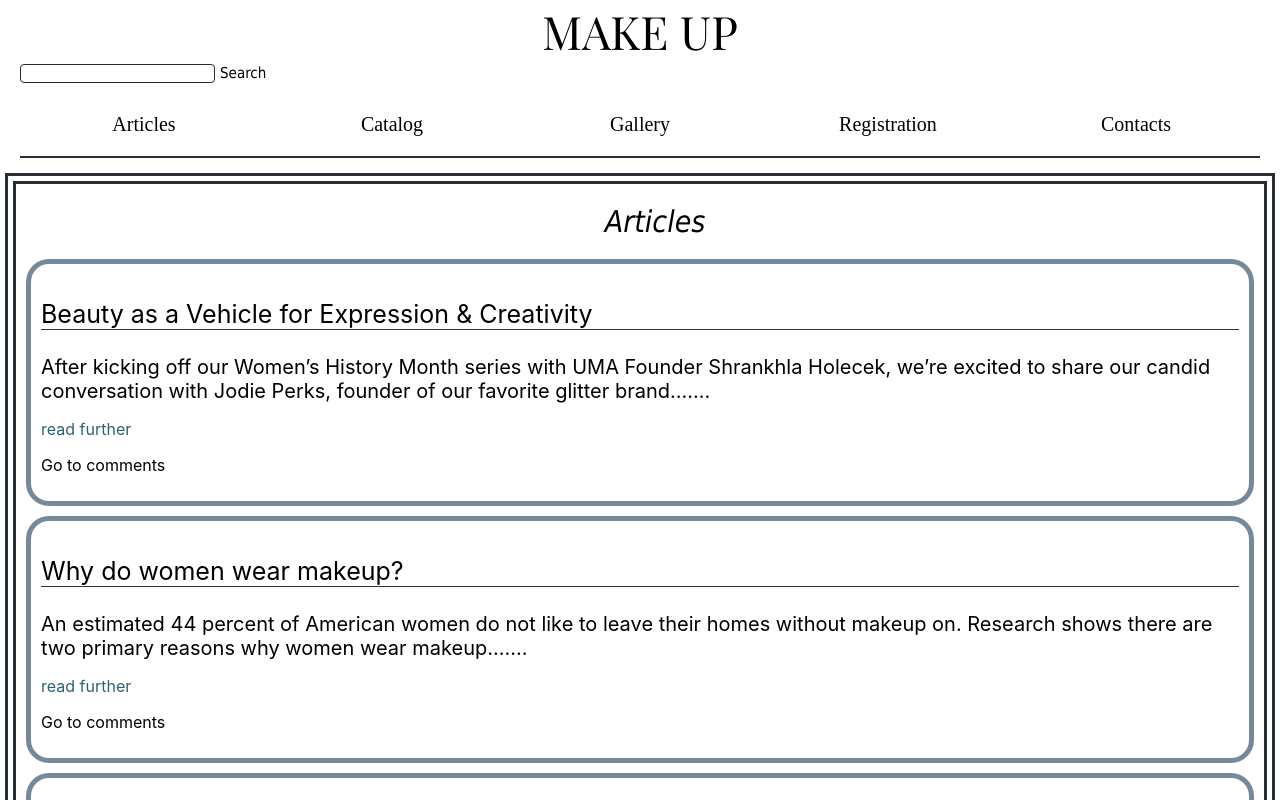
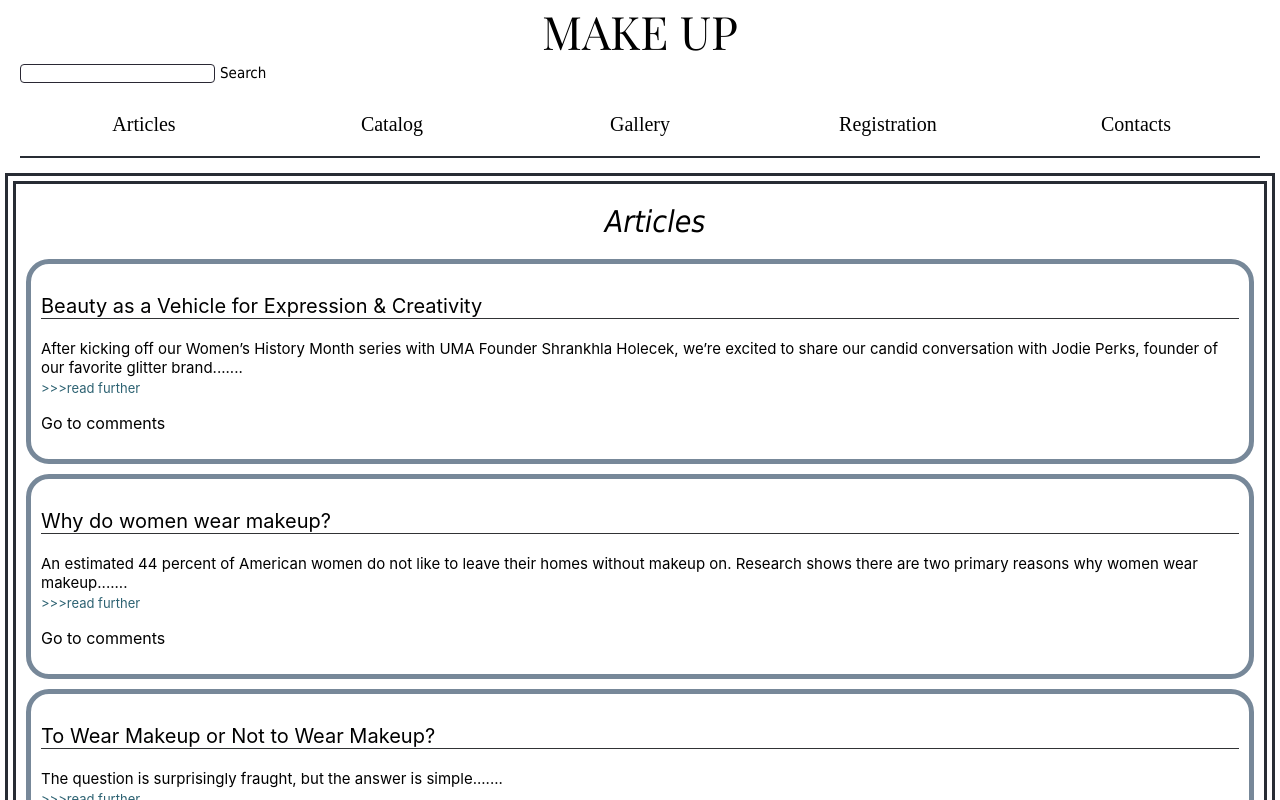
Before and after one commit to nastyasischuk/store-web-khai, a React (Create React App) app: page /articles in a window 1280 px wide. Shown: the top 800 px of the page. Built offline with nearby package versions, Linux system fonts and the light colour scheme.

Commit message:
added style to read further

```diff
--- a/src/components/base/main/articles/ArticleItemShort.js
+++ b/src/components/base/main/articles/ArticleItemShort.js
@@ -34,7 +34,7 @@ class ArticleItemShort extends Component {
                     state: {
                         articleId: this.props.articleId
                     }
-                }}><p>read further</p></Link>
+                }}>>>>read further</Link>
                 <div><p>Go to comments</p></div>
             </div>
         );
--- a/src/components/base/main/articles/Articles.css
+++ b/src/components/base/main/articles/Articles.css
@@ -9,8 +9,11 @@
 
 .link-article-1 {
     text-decoration: none;
-    font-size: 16px;
+    font-size: 13px;
     color: #2d6272;
+}
+.link-article-1:hover{
+    color: darkred;
 }
 
 .link-article-2 {
@@ -28,7 +31,7 @@
 
 .article-texts {
     font-family: 'Gill Sans', 'Gill Sans MT', Calibri, 'Trebuchet MS', sans-serif;
-    font-size: 20px;
+    font-size: 15px;
     text-align: justify;
     padding: 15px;
     text-indent: 23px;
@@ -40,9 +43,9 @@
 
 .short-article-title {
     border-bottom: 1.5px solid #313335;
-    font-size: 25px;
+    font-size: 20px;
 }
 
 .short-article-text {
-    font-size: 20px;
+    font-size: 15px;
 }
```
